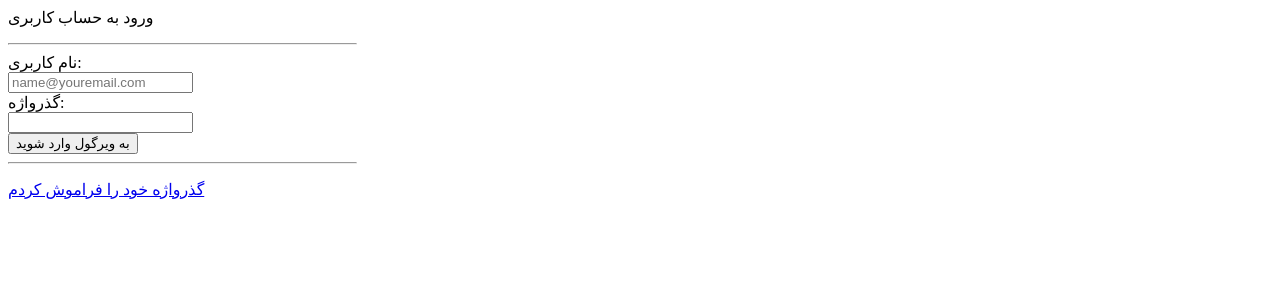
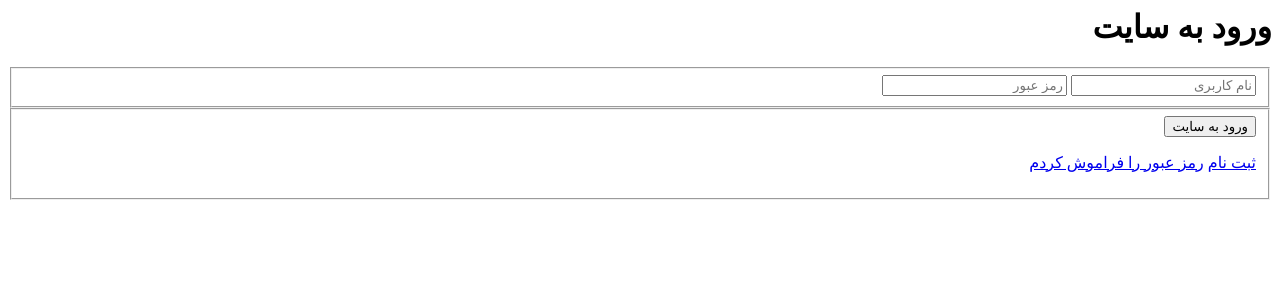
Before and after one commit to ali-hallaji/PySocial, a Django app: template templates/users/login.html in a window 1280 px wide. Shown: the top 300 px of the page. Run offline with Django 3.2, Linux system fonts and the light colour scheme; the template is opened without the code that fills it, so the values that code supplies are empty; parts of the project's set-up code (start-up, migrations or seed data) failed here and were passed over.

Commit message:
Added login & logout page

```diff
--- a/pysocial/settings_local.py
+++ b/pysocial/settings_local.py
@@ -1,6 +1,8 @@
 
 
-
+# Authetication url
+LOGIN_URL = '/users/login'
+# LOGIN_REDIRECT_URL = '/'  # Disable For staying and redirect to last page
 
 
 # Captcha options
--- a/templates/users/login.html
+++ b/templates/users/login.html
@@ -1,30 +1,29 @@
 {% load staticfiles %}
-<div class="uk-vertical-align uk-text-center uk-height-1-1">
-    <div class="uk-vertical-align-middle" style="width: 349px;">
-        <form class="vir-panel-1 uk-panel uk-form uk-form-horizontal" method="post">
-            {% csrf_token %}
-            <h5><i class="virgole-virgolefont"></i></h5>
-            <p class="vir-enter-label uk-text-right"><i class="virgole-36"></i>ورود به حساب کاربری</p>
-            <hr id="vir-divider-1">
-            <div class="uk-form-row">
-                <label class="uk-form-label uk-text-right flip">نام کاربری:</label>
-                <div class="uk-form-controls">
-                    <input class="uk-text-left" placeholder="name@youremail.com" name="username" type="text" value="" dir="ltr">
-                </div>
-            </div>
-            <div class="uk-form-row">
-                <label class="uk-form-label uk-text-right">گذرواژه:</label>
-                <div class="uk-form-controls">
-                    <input class="uk-text-left" name="password" type="password" value="" dir="ltr">
-                </div>
-            </div>
-            <input name="redirect_url" type="hidden" value="{{ redirect_url }}">
-            <button type="submit" class="vir-btn-1 uk-button uk-width-1-1 uk-margin-top" name="login">به ویرگول وارد شوید</button>
-            <hr id="vir-divider-2">
-            <p class="vir-password-reset">
-                <i class="virgole-47"></i>
-                <a href="{% url "password_reset_recover" %}">گذرواژه خود را فراموش کردم</a>
-            </p>
-        </form>
-    </div>
-</div>
+<html dir="rtl">
+    <head>
+        <title>صفحه ورود</title>
+        <meta property="og:site_name" content="PySocial">
+        <meta property="og:url" content="http://pysocial.com">
+        <meta name="description" content="Login into PySocial.">
+    </head>
+    <body>
+        <div>
+            <form id="login" action="" method="post">
+                <h1>ورود به سایت</h1>
+            <fieldset>
+                {% csrf_token %}
+                <input id="username" autocomplete="off" name="username" type="text" value="" placeholder="نام کاربری" />
+                <input id="password" autocomplete="off" name="password" type="password" value="" placeholder="رمز عبور" />
+            </fieldset>
+            <fieldset id="actions">
+                <input type="submit" id="submit" name='login' value="ورود به سایت"/>
+                {{ msg|safe|escape }}
+                <p class="option">
+                    <a href="/accounts/register">ثبت نام</a>
+                    <a href="/user/password/reset/">رمز عبور را فراموش کردم</a>
+                </p>
+            </fieldset>
+            </form>
+        </div>
+    </body>
+</html>
--- a/users/urls.py
+++ b/users/urls.py
@@ -2,9 +2,13 @@
 from django.conf.urls import url
 
 # PySocial import
+from views import login
+from views import logout
 from views import registration
 
 
 urlpatterns = [
     url(r'^register/$', registration, name="register"),
+    url(r'^login', login, name='login'),
+    url(r'^logout', logout, name='logout'),
 ]
```
Also changed, not shown: templates/users/register.html (+6 -1 lines), users/views.py (+22 -0 lines), README.md.
